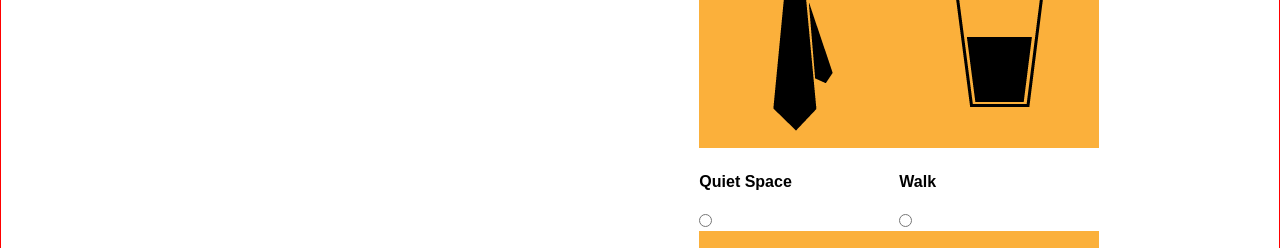
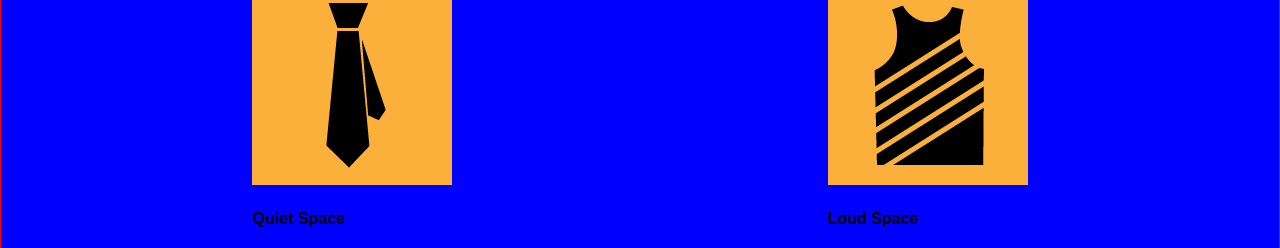
Before and after one commit to GarciaDelaYeung/gostudy, a plain HTML site: page index.html in a window 1280 px wide. Shown: the part 53-301 px from the top of the page. Drawn offline with nearby package versions, Linux system fonts and the light colour scheme.

Commit message:
added styles to header

```diff
--- a/index.html
+++ b/index.html
@@ -25,7 +25,7 @@
 	<h1>Go Study</h1>
 
 	<section class="noise">
-		<div class="wrapper">
+		<div class="wrapper flex">
 			<div class="noiseLevel">
 				<label for="noNoise"><img src="images/bubble.png"></label>
 				<h4>Quiet Space</h4>
@@ -33,14 +33,14 @@
 			</div>
 			<div class="noiseLevel">
 				<label for="yesNoise"><img src="images/bubbleEx.png"></label>
-				<h4></h4>
+				<h4>Loud Space</h4>
 				<input class="noiseLoc" id="yesNoise" type="radio" name="noiseLoc" value="cafe">
 			</div>
 		</div>
 	</section>
 
 	<section class="distance">
-		<div class="wrapper">
+		<div class="wrapper flex">
 			<div class="distanceType">
 				<label for="walking"><img src="images/walk.png"></label>
 				<h4>Walk</h4>
@@ -58,7 +58,7 @@
 			</div>
 		</div>
 	</section>
-	<section class="Search">
+	<section class="search">
 		<div class="wrapper">
 			<input type="submit" id="submit" class="submit" value="Study Location Please!">
 		</div>
--- a/sass/_header.scss
+++ b/sass/_header.scss
@@ -1,8 +1,27 @@
 header {
-	height: 100vh;
 	display: flex;
+	flex-direction: column;
 	border: 1px solid red;
 	h1 {
-		margin: auto;
+		margin: 0 auto;
 	}
 }
+.wrapper {
+	width: 90%;
+	margin: 0 auto;
+}
+.flex {
+	display: flex;
+}
+.noise {
+	background: blue;
+	.flex {
+		justify-content: space-around;
+	}
+}
+.distance {
+	background: green;
+	.flex {
+		justify-content: space-around;
+	}
+}
```
Also changed, not shown: style.css.
